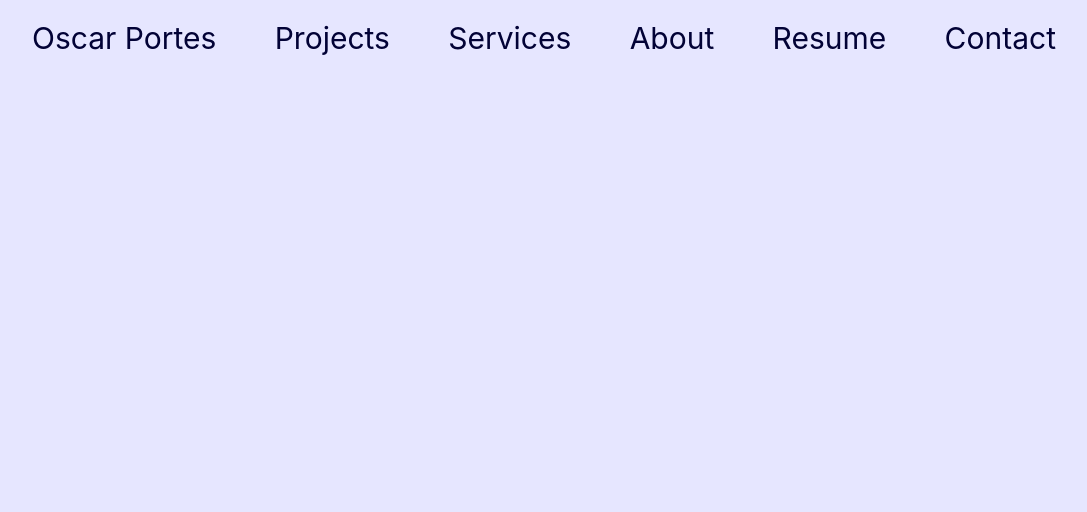
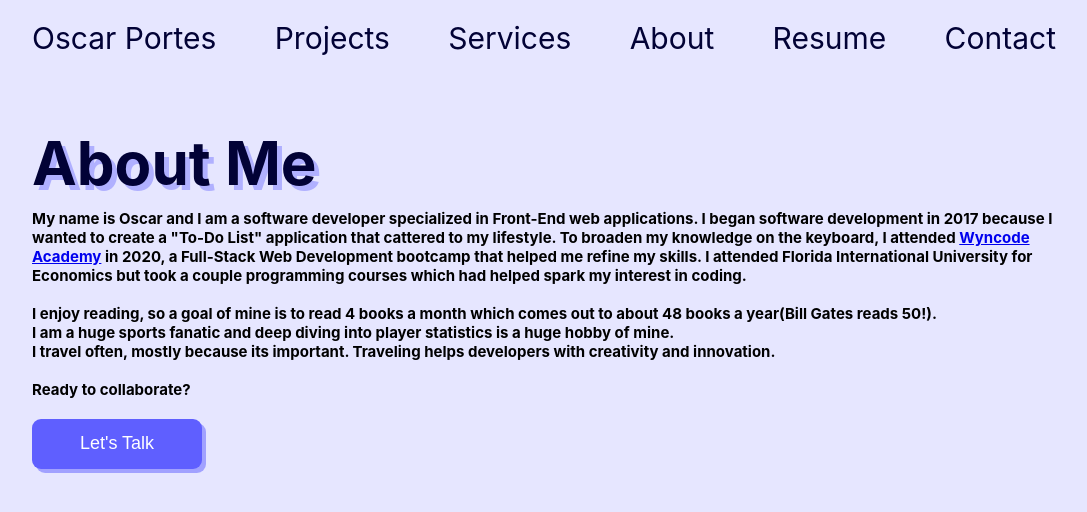
Before and after one commit to oscarporfer/oscarp_portfolio_page, a React (Create React App) app: page /about in a window 1280 px wide. Shown: the top 512 px of the page, without its empty margins (96-1183 px from the left). Built offline with nearby package versions, Linux system fonts and the light colour scheme.

Commit message:
about page

```diff
--- /dev/null
+++ b/src/About.css
@@ -0,0 +1,36 @@
+.about {
+  margin: 5% 10% 0 10%;
+}
+
+.about__title {
+  color: rgb(2, 2, 54);
+  font-size: 30px ;
+  font-weight: bolder;
+  text-shadow: 5px 5px 0 rgb(95 95 255 / 40%);
+}
+
+.about__description {
+  font-size: 15px;
+  font-weight: bold;
+  padding-top: 10px;
+}
+
+.contact {
+  padding-top: 20px
+}
+
+.contact__btn {
+  width: 170px;
+  height: 50px;
+  font-size: larger;
+  background-color: #5f5fff;
+  color:white;
+  display: inline-block;
+  padding: 0.5em 1em;
+  margin-right: 1rem;
+  border: none;
+  border-radius: 0.5em;
+  cursor: pointer;
+  transition: border ease 0.5s;
+  box-shadow: 4px 4px 0 rgb(95 95 255 / 50%);
+}
--- /dev/null
+++ b/src/About.js
@@ -0,0 +1,36 @@
+import React from 'react';
+import './About.css'
+import { Link } from 'react-router-dom'
+
+const About = () => {
+  return (
+    <div className="about">
+      <div className="about__title">
+        <h1>About Me</h1>
+      </div>
+      <div className="about__description">
+        <p>My name is Oscar and I am a software developer specialized in Front-End web applications. I began software development
+          in 2017 because I wanted to create a "To-Do List" application that cattered to my lifestyle. To broaden my knowledge on the keyboard,
+          I attended <a href="https://wyncode.co/">Wyncode Academy</a> in 2020, a Full-Stack Web Development bootcamp that helped me refine my skills.
+          I attended Florida International University for Economics but took a couple programming courses which had helped spark my interest in coding.
+          <br/>
+          <br/>
+          I enjoy reading, so a goal of mine is to read 4 books a month which comes out to about 48 books a year(Bill Gates reads 50!).<br/>
+          I am a huge sports fanatic and deep diving into player statistics is a huge hobby of mine.<br/>
+          I travel often, mostly because its important. Traveling helps developers with creativity and innovation.
+          <br/>
+          <br/>
+          Ready to collaborate?
+        </p>
+        <div className="contact">
+          <Link to="/contact">
+          <button className="contact__btn">Let's Talk</button>
+          </Link>
+        </div>
+      </div>
+
+    </div>
+  )
+}
+
+export default About
--- a/src/App.js
+++ b/src/App.js
@@ -5,6 +5,7 @@ import Header from "./Header";
 import Home from "./Home";
 import Projects from "./Projects";
 import Services from "./Services";
+import About from "./About"
 
 function App() {
   return (
@@ -20,6 +21,9 @@ function App() {
         <Route exact path ="/services">
           <Services />
         </Route>
+        <Route exact path ="/about">
+          <About />
+        </Route>
       </Switch>
     </Router>
   );
--- a/src/Home.js
+++ b/src/Home.js
@@ -80,7 +80,7 @@ const Home = () => {
        </article>
        <article>
          <h2>SendGrid</h2>
-         <p>Customer communication platform for transactional and marketing email.</p>
+         <p>Customer communication platform for transactional and marketing emails.</p>
        </article>
        <article>
          <h2>Passport</h2>
--- a/src/Projects.css
+++ b/src/Projects.css
@@ -25,6 +25,7 @@
   border-radius: 0.5em;
   transition: border ease 0.5s;
   box-shadow: 4px 4px 0 rgb(95 95 255 / 50%);
+  margin-right: 60px;
 
 }
 
@@ -39,6 +40,8 @@
 .project__card > p {
   padding-bottom: 20px;
   font-weight: bold;
+  margin-right: 15px;
+
 }
 
 .photo {
```
